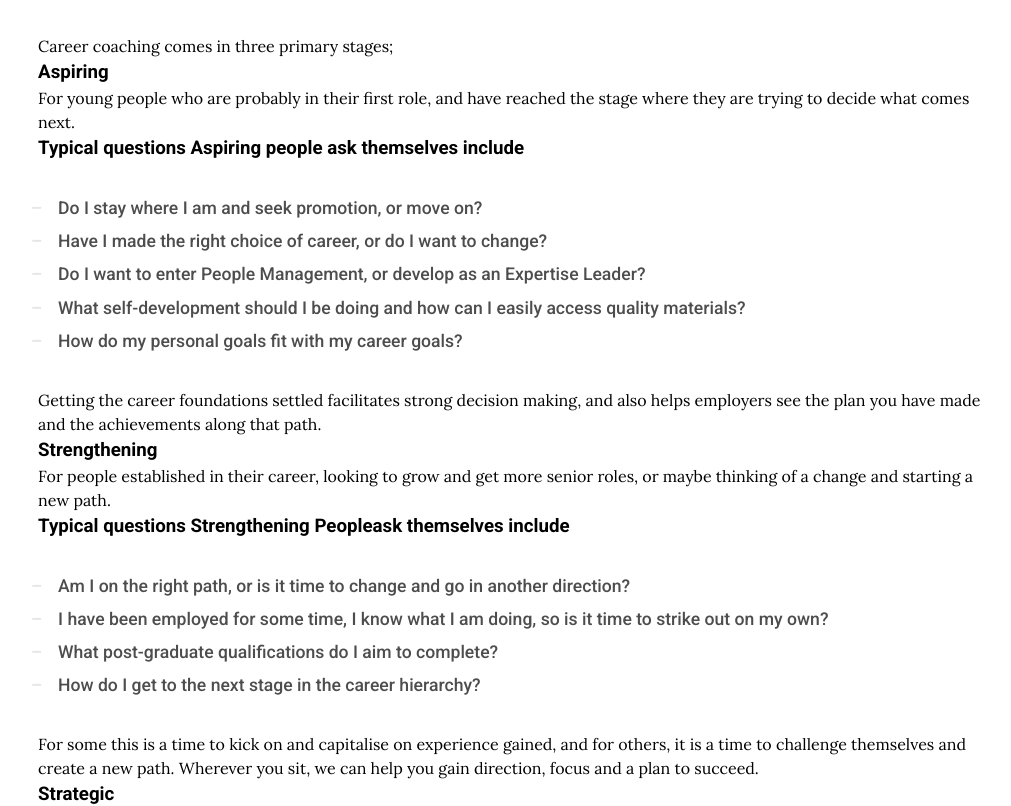
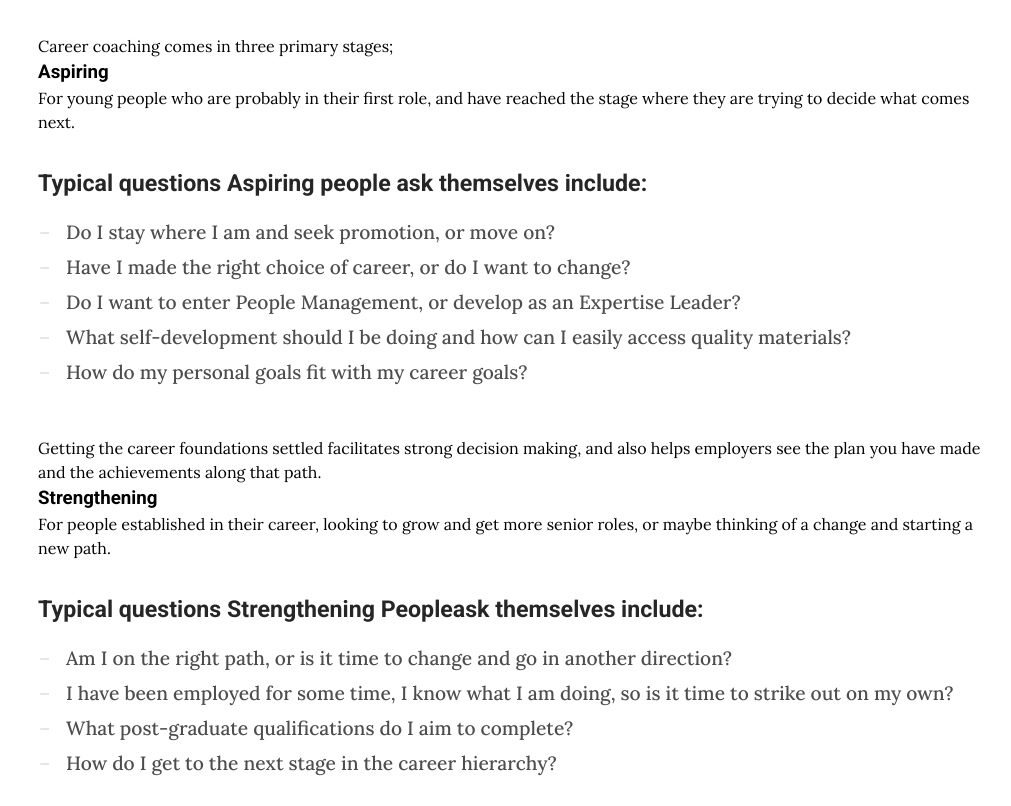
Before and after one commit to CJohnston079/cluny-house-consulting, a React (Vite) app: page /career-coaching in a window 1280 px wide. Shown: the part 640-1446 px from the top of the page, without its empty margins (122-1133 px from the left). Built offline with nearby package versions, Linux system fonts and the light colour scheme.

Commit message:
Feat: add styling for `list__heading` and other new BEM classes

```diff
--- a/src/List.css
+++ b/src/List.css
@@ -1,6 +1,20 @@
+.list {
+	margin: 2rem 0;
+}
+
+.list__heading {
+	font-size: 1.45rem;
+	font-weight: 700;
+	color: var(--cl-foreground-shade);
+}
+
+.list__heading::after {
+	content: ":";
+}
+
 .list__items-container {
-	margin: 2rem 0;
-	padding: 0;
+	margin: 1rem 0;
+	padding-left: 0.5rem;
 }
 
 .list__item::marker {
@@ -18,8 +32,8 @@
 	padding: 0.25rem;
 	padding-left: 1rem;
 
-	font-family: var(--sans-serif);
-	font-size: 1.1rem;
+	/* font-family: var(--sans-serif); */
+	font-size: 1.2rem;
 	font-weight: 500;
 	text-wrap: pretty;
 	line-height: 120%;
```
